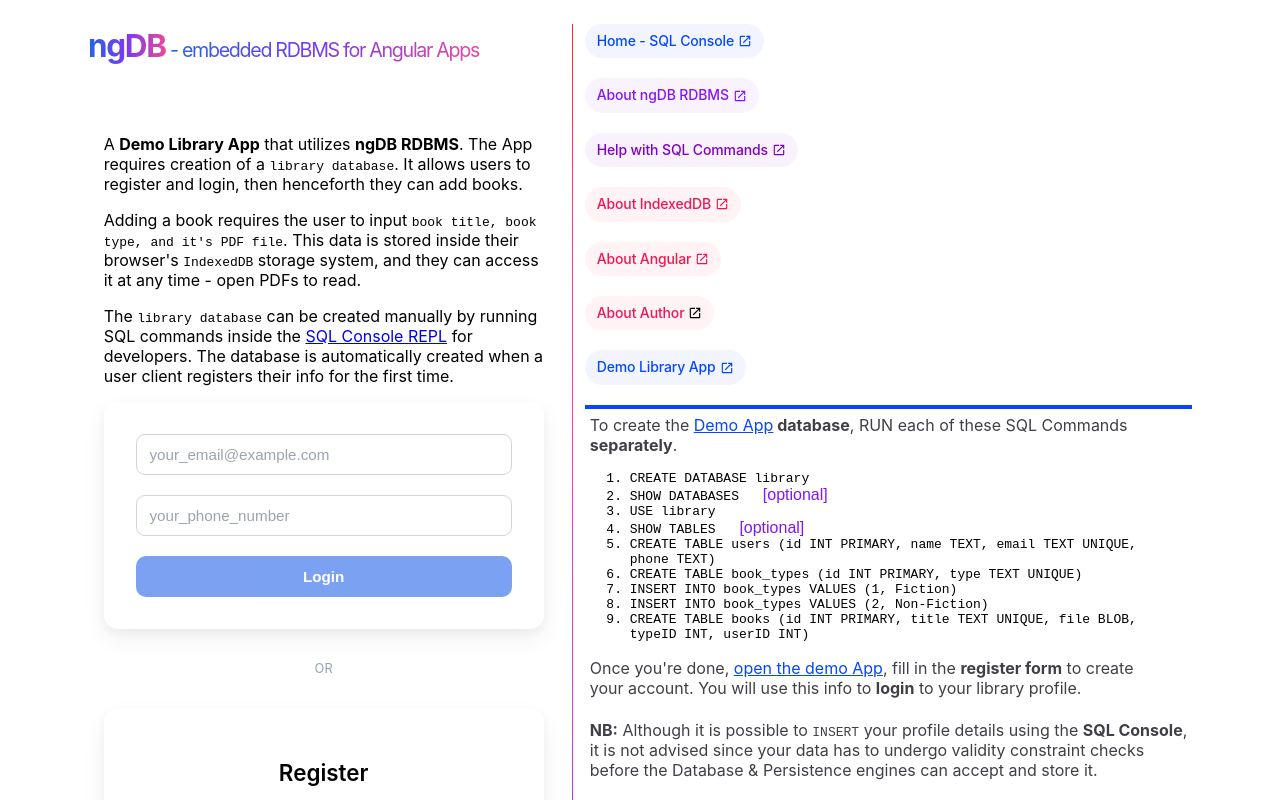
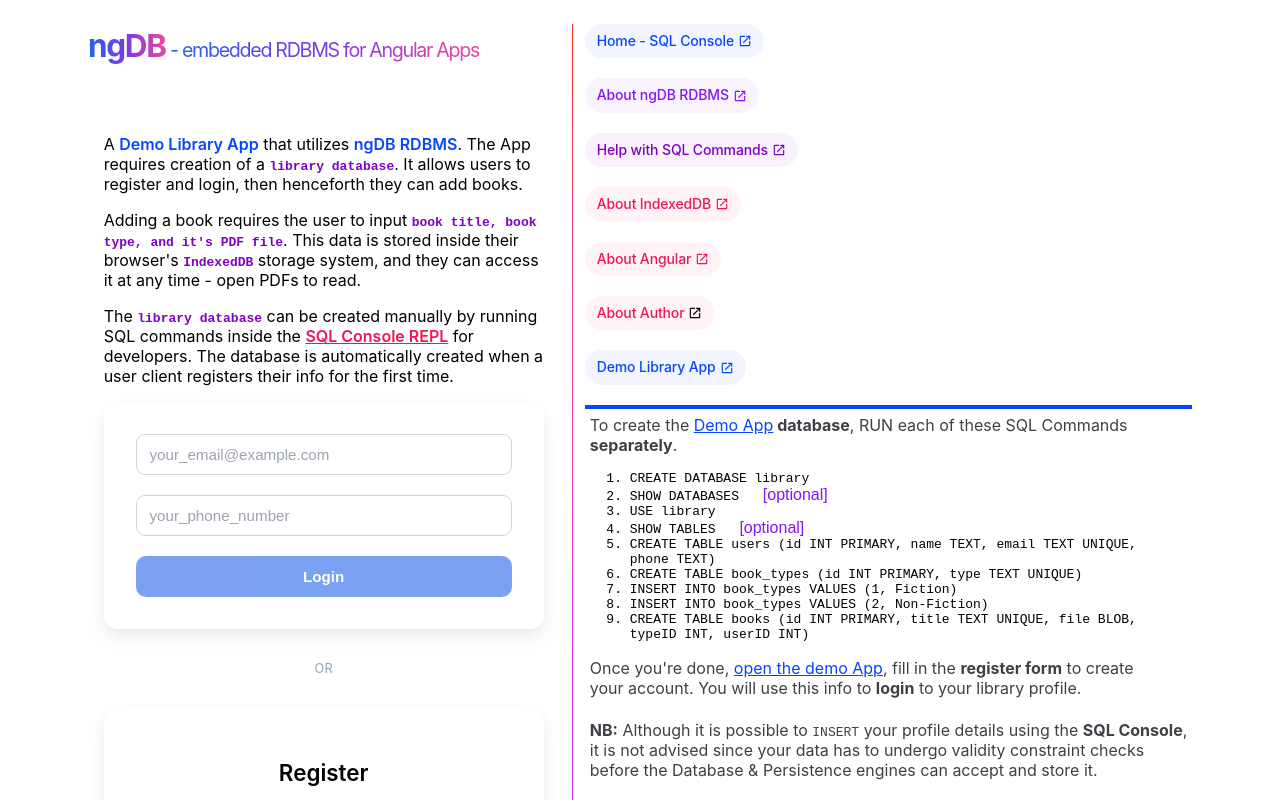
Before and after one commit to webdevs-ke/embedded-db-rdbms, an Angular app: page /demo in a window 1280 px wide. Shown: the top 800 px of the page. Built offline with nearby package versions, Linux system fonts and the light colour scheme.

Commit message:
style .auth-container text

```diff
--- a/src/app/demo-library-app/auth/auth.component.css
+++ b/src/app/demo-library-app/auth/auth.component.css
@@ -4,6 +4,20 @@
     padding: 1rem;
   }
 
+.auth-container strong {
+    color: var(--bright-blue);
+    font-weight: 600;
+}
+
+.auth-container code {
+    color: var(--french-violet);
+    font-weight: 600;
+}
+
+.auth-container a {
+    color: var(--hot-red);
+    font-weight: 600;
+}
   /* Card */
   .auth-card {
     background: #ffffff;
```
